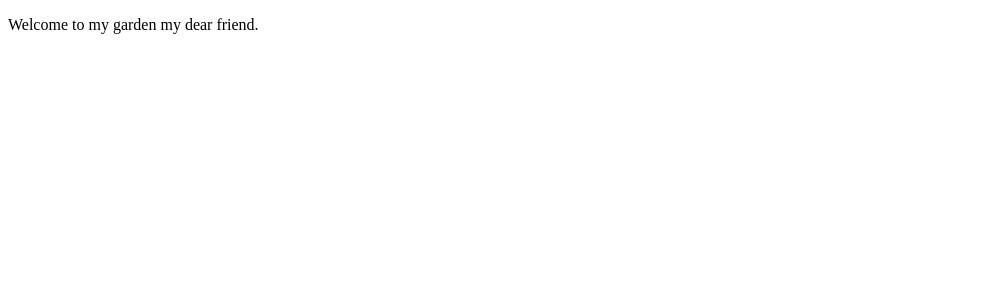
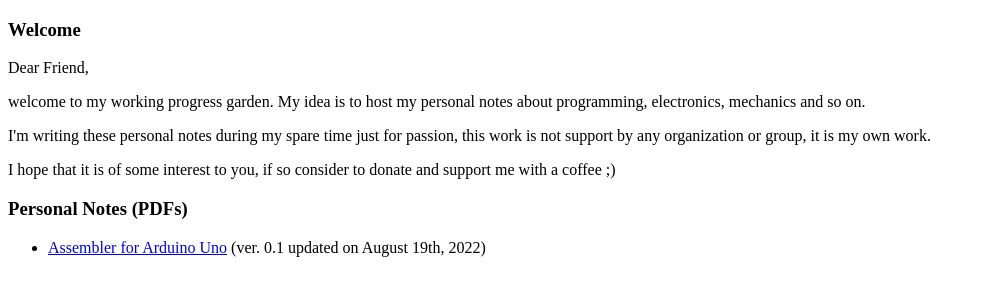
Before and after one commit to tanozori/tanozori.github.io, a plain HTML site: page index.html in a window 1280 px wide. Shown: the whole page, without its empty margins (0-981 px from the left). Drawn offline with Linux system fonts and the light colour scheme.

Commit message:
first book

```diff
--- a/index.html
+++ b/index.html
@@ -6,8 +6,40 @@
 	</head>
 	<body>
 
+		<h3>Welcome</h3>
+
+		<p>Dear Friend,</p>
+
 		<p>
-	Welcome to my garden my dear friend.
+			welcome to my working progress garden. My idea is to host my personal
+			notes about programming, electronics, mechanics and so on.
 		</p>
+		<p>
+			I'm writing these personal notes during my spare time just for passion,
+			this work is not support by any organization or group, it is my own work.
+		</p>
+		<p>
+			I hope that it is of some interest to you, if so consider to donate
+			and support me with a coffee ;)
+
+			<script src='https://storage.ko-fi.com/cdn/scripts/overlay-widget.js'></script>
+			<script>
+			  kofiWidgetOverlay.draw('tanozori', {
+			    'type': 'floating-chat',
+			    'floating-chat.donateButton.text': 'Support me',
+			    'floating-chat.donateButton.background-color': '#00b9fe',
+			    'floating-chat.donateButton.text-color': '#fff'
+			  });
+			</script>
+		</p>
+
+		<h3>Personal Notes (PDFs)</h3>
+
+		<p>
+			<ul>
+				<li><a href="pdfs/book_arduinoassembler.pdf">Assembler for Arduino Uno</a> (ver. 0.1 updated on August 19th, 2022)</li>
+			</ul>
+		</p>
+
 	</body>
 </html>
```
Also changed, not shown: 1 other file. Lines whose indentation alone changed are shown as unchanged.
